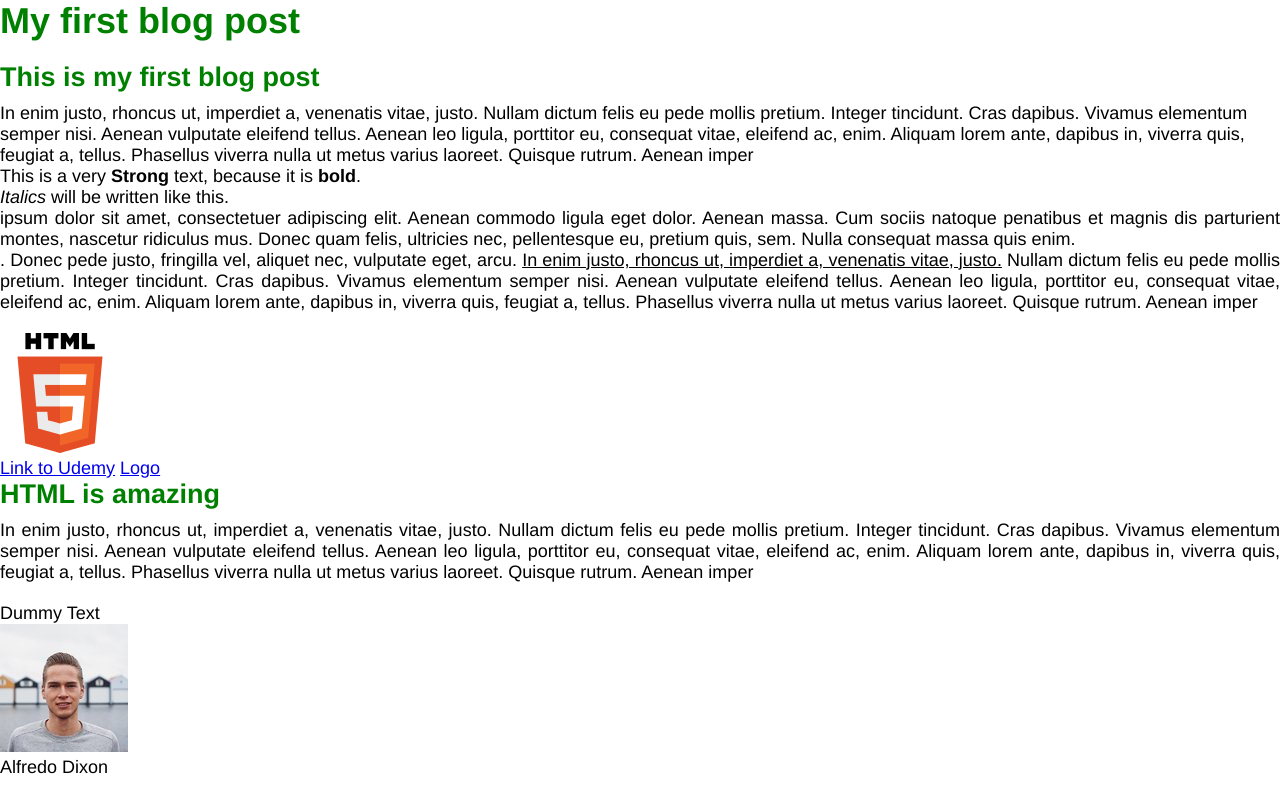
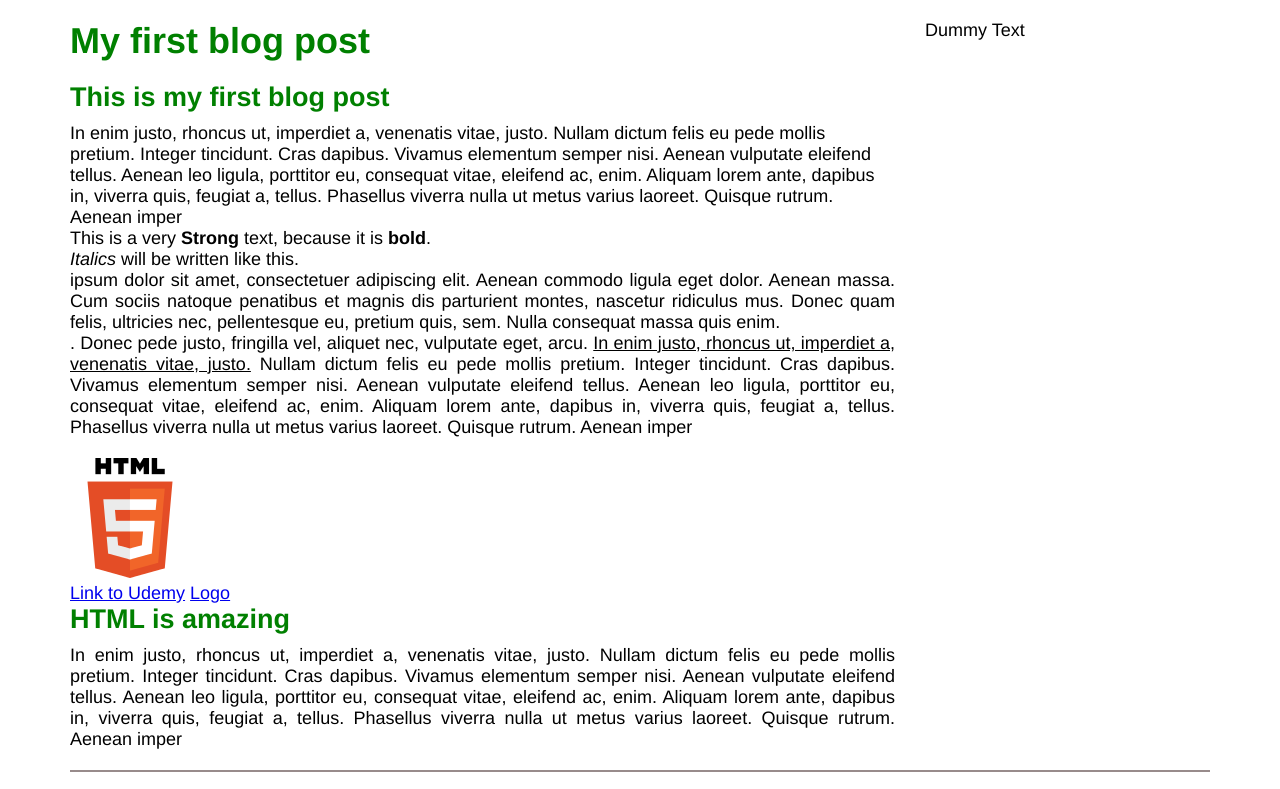
Before and after one commit to brijwhiz/RWWebsiteCourseBlog, a plain HTML site: page index.html in a window 1280 px wide. Shown: the top 789 px of the page. Drawn offline with Linux system fonts and the light colour scheme.

Commit message:
Building simple layout

```diff
--- a/style.css
+++ b/style.css
@@ -3,10 +3,18 @@
     padding: 0;
     box-sizing:border-box;
 }
+
+.clearfix:after {
+    content: "";
+    display: table;
+    clear: both;
+}
+
 body {
     font-size: 18px;
     font-family: Helvetica Neue, Calibri;
 }
+
 
 h1, h2 {
     color: green;
@@ -27,3 +35,33 @@ p {
     margin-bottom: 20px;
 
 }
+
+
+
+.container {
+    width: 1140px;
+    /*margin-left: auto;
+    margin-right:auto;
+    margin-top: 20px;*/
+    margin: 20px auto 0 auto;
+
+}
+
+
+.blog-post {
+    width: 75%;
+    float: left;
+    padding-right: 30px;
+}
+
+.other-posts {
+    width: 25%;
+    float: left;
+
+}
+
+.author-box {
+    padding-top: 20px;
+    border-top: 2px solid #988b8b;
+
+}
```
